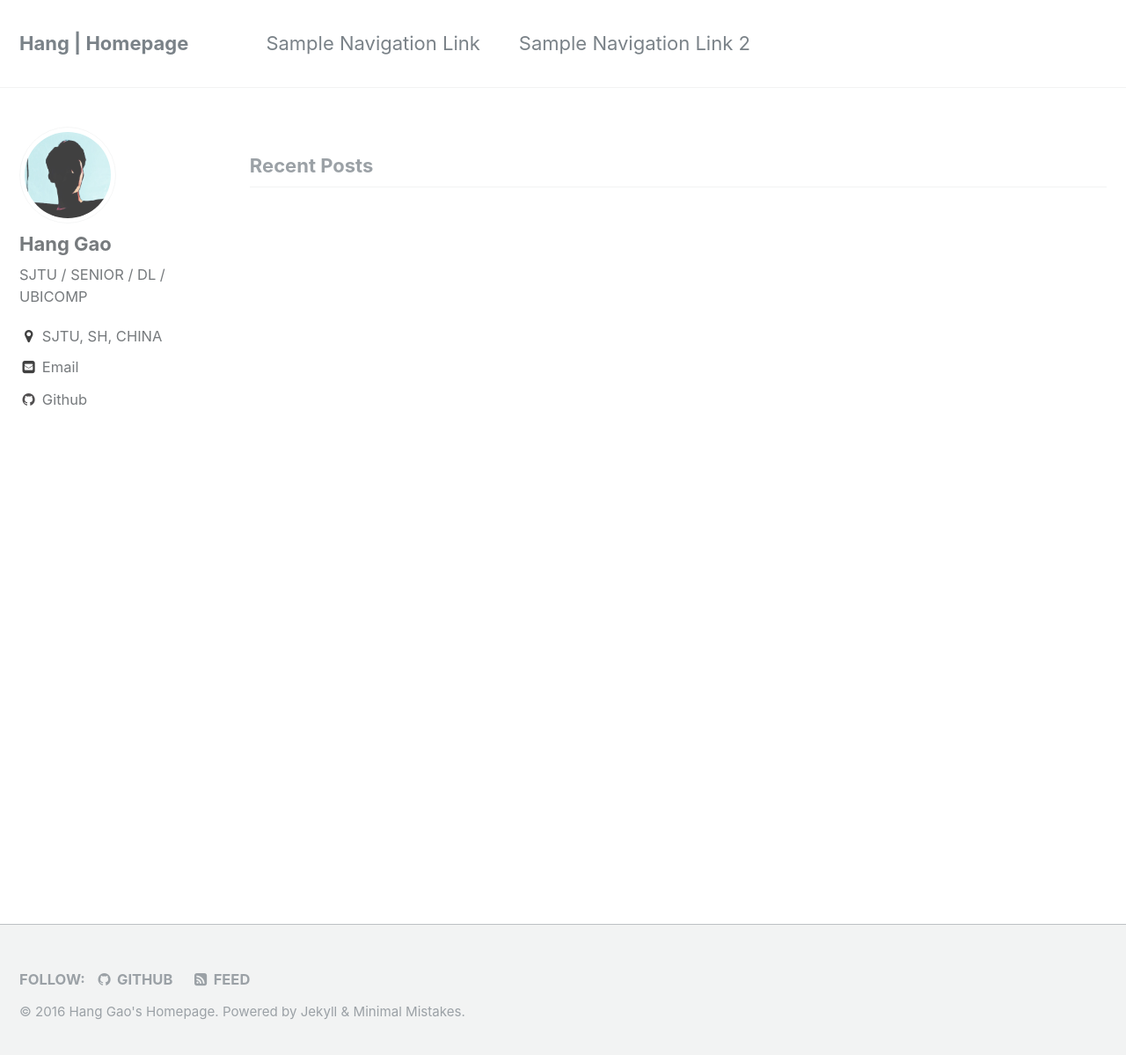
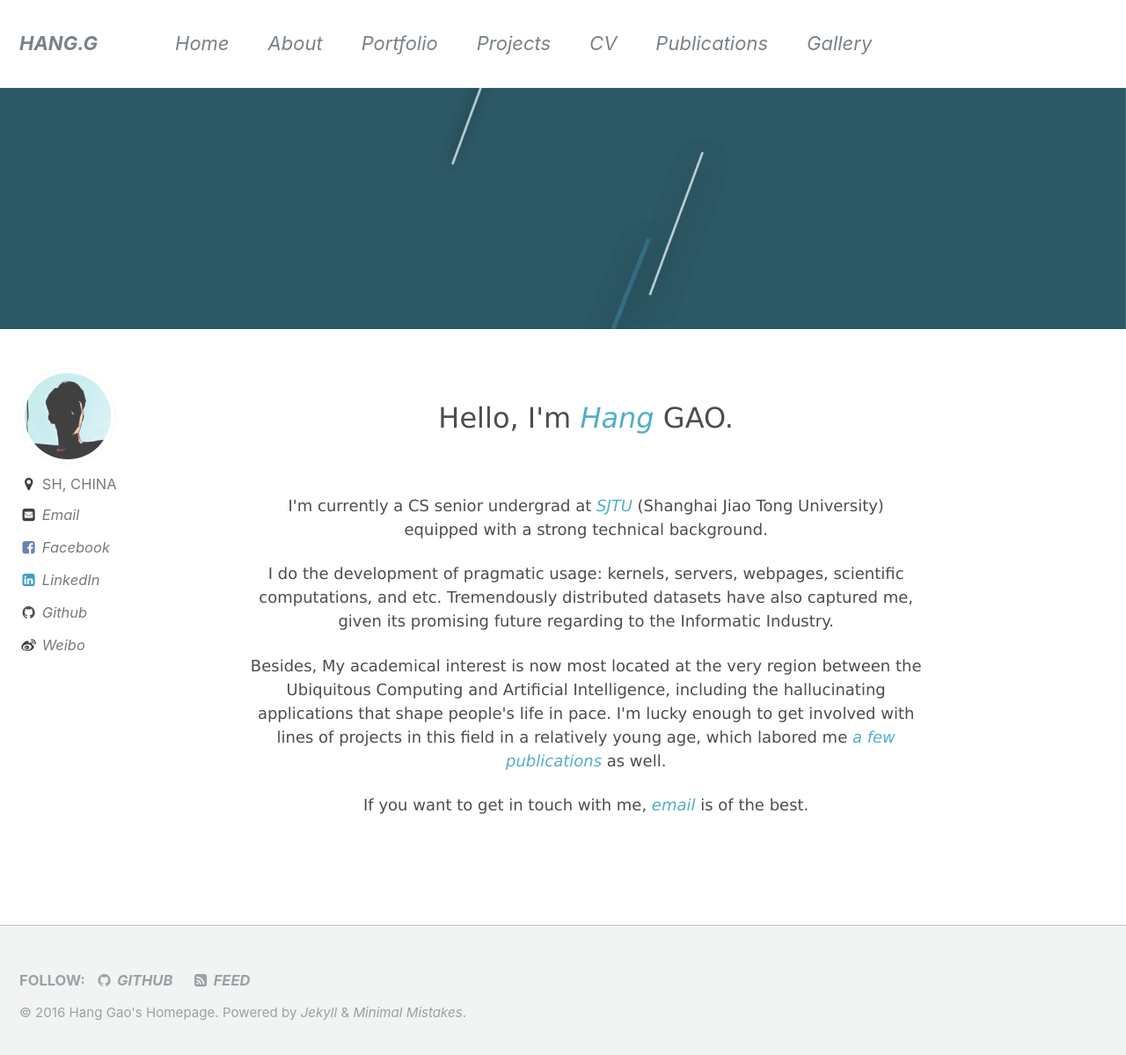
Before and after one commit to weizhixiang-workspace/cullengao.github.io, a Jekyll site: the page built from index.html, in a window 1280 px wide and 1206 px high. Shown: the top 1199 px of the window at 88% size. Built offline with Jekyll 4.4.1, drawn with Linux system fonts in a browser that asks for light colours; the list of posts is cut into pages by our own code.

Commit message:
Init commit

```diff
--- a/_config.yml
+++ b/_config.yml
@@ -1,13 +1,6 @@
-# Welcome to Jekyll!
-#
-# This config file is meant for settings that affect your entire site, values
-# which you are expected to set up once and rarely need to edit after that.
-# For technical reasons, this file is *NOT* reloaded automatically when you use
-# `jekyll serve`. If you change this file, please restart the server process.
-
 # Site Settings
 locale                   : "en"
-title                    : "Hang | Homepage"
+title                    : "HANG.G"
 title_separator          : "-"
 name                     : "Hang Gao's Homepage"
 description              : "the description"
@@ -78,24 +71,24 @@ analytics:
 
 # Site Author
 author:
-  name             : "Hang Gao"
+  name             : # "Hang GAO"
   avatar           : "me.jpg"
-  bio              : "SJTU / SENIOR / DL / UBICOMP"
-  location         : "SJTU, SH, CHINA"
+  bio              : # "SJTU / SENIOR / DL / UBICOMP"
+  location         : "SH, CHINA"
   email            : "cullengao@gmail.com"
   uri              :
   bitbucket        :
   codepen          :
   dribbble         :
   flickr           :
-  facebook         :
+  facebook         : "100011586457213"
   foursquare       :
   github           : "cullengao"
   google_plus      :
   keybase          :
   instagram        :
   lastfm           :
-  linkedin         :
+  linkedin         : "cullen-hanggao"
   pinterest        :
   soundcloud       :
   stackoverflow    : # "123456/username" (the last part of your profile url, e.g. http://stackoverflow.com/users/123456/username)
@@ -103,7 +96,7 @@ author:
   tumblr           :
   twitter          :
   vine             :
-  weibo            :
+  weibo            : "2809775492"
   xing             :
   youtube          :
 
@@ -228,3 +221,13 @@ compress_html:
   clippings: all
   ignore:
     envs: development
+
+# Defaults
+defaults:
+  # _pages
+  - scope:
+      path: ""
+      type: pages
+    values:
+      layout: single
+      author_profile: true
--- a/_data/navigation.yml
+++ b/_data/navigation.yml
@@ -1,7 +1,22 @@
 # main links links
 main:
-  - title: "Sample Navigation Link"
-    url: https://mmistakes.github.io/minimal-mistakes/docs/navigation/
+  - title: "Home"
+    url: /
 
-  - title: "Sample Navigation Link 2"
-    url: /
+  - title: "About"
+    url: /about/
+
+  - title: "Portfolio"
+    url: /portfolio/
+
+  - title: "Projects"
+    url: /projects/
+
+  - title: "CV"
+    url: /cv/
+
+  - title: "Publications"
+    url: /publications/
+
+  - title: "Gallery"
+    url: /gallery/
--- a/index.html
+++ b/index.html
@@ -1,14 +1,46 @@
 ---
-layout: archive
+layout: single
+header:
+    image: outlining_header.jpg
+    <!--overlay_filter: 0.5-->
 author_profile: true
 ---
+<style>
+    p {
+        font-family: verdana;
+        font-size: 10%;
+    }
+    a {
+        font-style: italic;
+    }
+</style>
 
-{% include base_path %}
+<center><br>
+<p><font size="6">
+    Hello,
+    I'm
+    <a href="{{ site.url }}">Hang</a> GAO.</font>
+</p><br>
 
-<h3 class="archive__subtitle">{{ site.data.ui-text[site.locale].recent_posts | default: "Recent Posts" }}</h3>
+<font size="4">
+<p>
+    I'm currently a CS senior undergrad at <a href="http://en.sjtu.edu.cn/">SJTU</a> (Shanghai Jiao Tong University)
+    equipped with a strong technical background.
+</p>
 
-{% for post in paginator.posts %}
-  {% include archive-single.html %}
-{% endfor %}
+<p>
+    I do the development of pragmatic usage: kernels, servers, webpages, scientific computations, and etc.
+    Tremendously distributed datasets have also captured me, given its promising future regarding to the Informatic Industry.
+</p>
 
-{% include paginator.html %}
+<p>
+    Besides, My academical interest is now most located at the very region between the Ubiquitous Computing and Artificial Intelligence, including
+    the hallucinating applications that shape people's life in pace. I'm lucky enough to get involved with lines of projects in this field in a
+    relatively young age, which labored me <a href="{{ site.data.navigation.Publications.url }}">a few publications</a> as well.
+</p>
+
+<p>
+    If you want to get in touch with me, <a href="mailto:cullengao@gmail.com">email</a> is of the best.
+</p>
+</font>
+</center>
```
Also changed, not shown: _pages/about.md (added, +12 -0 lines), README.md (deleted), _includes/footer/custom.html (line endings or trailing spaces), images/outlining_header.jpg (added), images/outlining_header_1.jpg (added), images/outlining_header__.jpg (added), 1 other file.
